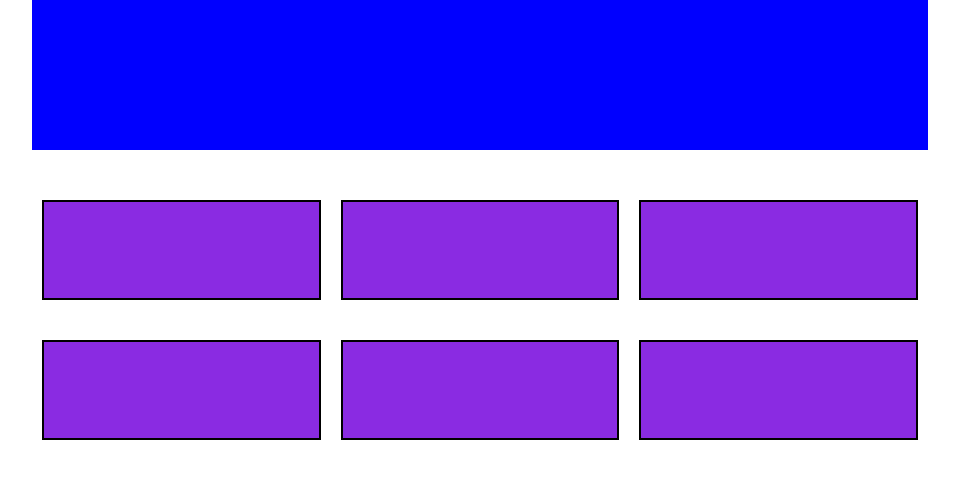
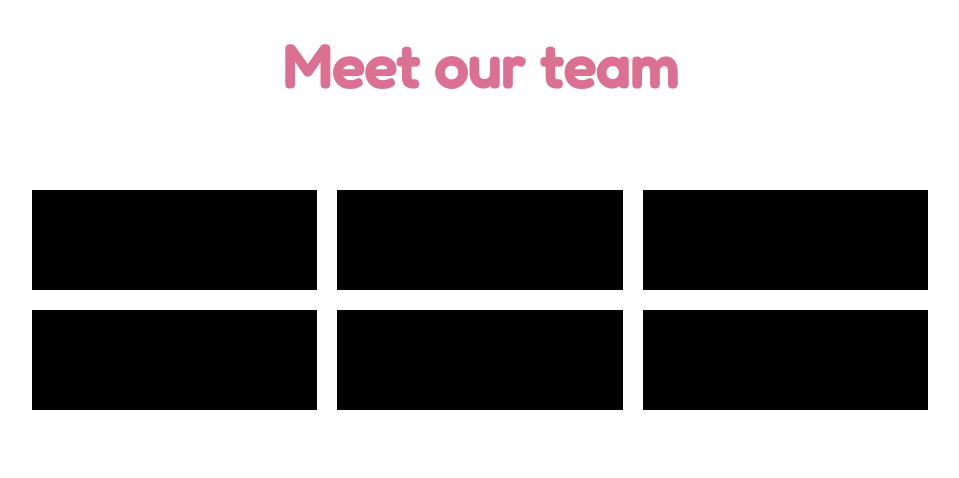
Before and after one commit to FabioBabaglioni/html-css-float-cards, a plain HTML site: page index.html in a window 1280 px wide. Shown: the whole page, without its empty margins (160-1119 px from the left). Drawn offline with Linux system fonts and the light colour scheme.

Commit message:
creazione header

```diff
--- a/css/style.css
+++ b/css/style.css
@@ -3,6 +3,10 @@
     margin: 0;
     padding: 0;
     box-sizing: border-box;
+}
+
+img{
+    max-width: 100%;
 }
 
 /* regole generali body */
@@ -19,8 +23,12 @@ body{
 /* regole header */
 header{
     height: 150px;
-    /* DEBUG */
-    background-color: blue;
+    font-size: 30px;
+    margin: auto;
+    text-align: center;
+    color: palevioletred;
+    padding-top: 30px;
+
 }
 
 /* regole main */
@@ -34,7 +42,8 @@ main{
 
 /* regole griglia */
 .row{
-    ;
+    margin-left: -10px;
+    margin-right: -10px;
     /* DEBUG */
     /* min-height: 100px;
     background-color: blueviolet; */
@@ -43,10 +52,12 @@ main{
 .col{
     float: left;
     width: calc(100% / 3 - 20px);
+    height: 100px;
     border: solid 2px black;
-    margin: 20px 10px ;
+    margin: 10px ;
+    background-color: black;
 
         /* DEBUG */
-    min-height: 100px;
-    background-color: blueviolet;
+
+
 }
--- a/index.html
+++ b/index.html
@@ -16,7 +16,7 @@
     <div class="conteiner">
         <!-- titolo -->
         <header>
-
+            <h1>Meet our team</h1>
         </header>
 
         <!-- main -->
@@ -33,6 +33,9 @@
                     <div class="col"></div>
                     <div class="col"></div>
                     <div class="col"></div>
+                </div>
+
+                <div class="row">
                     <div class="col"></div>
                     <div class="col"></div>
                     <div class="col"></div>
```
